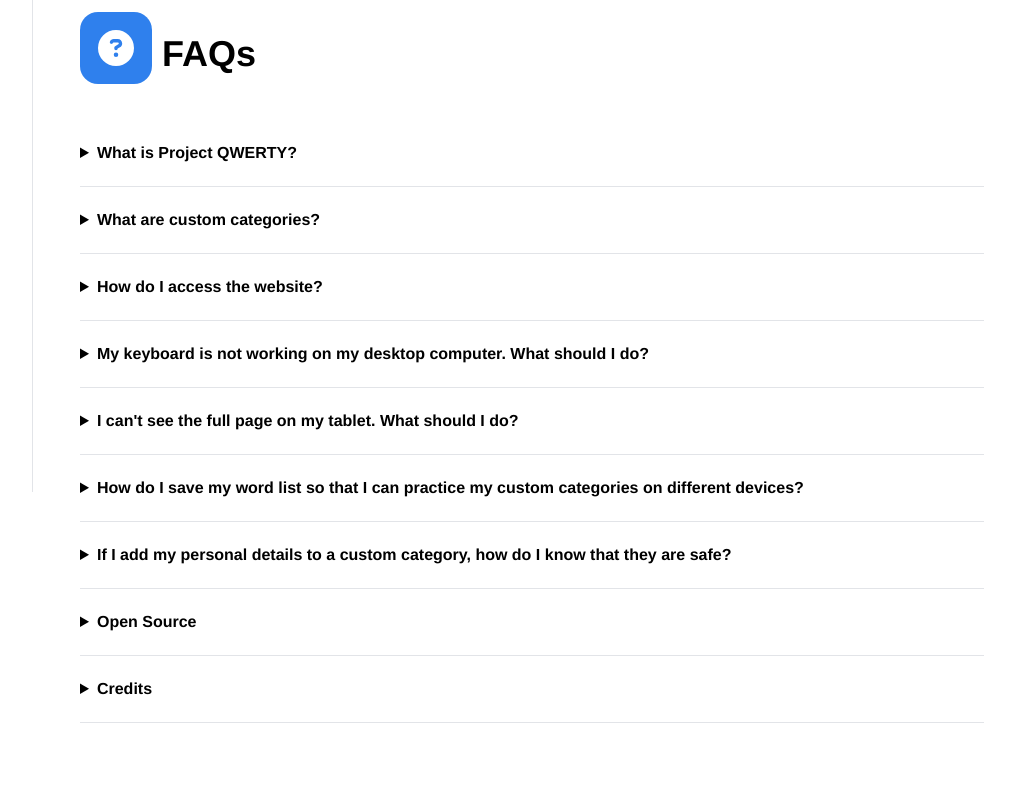
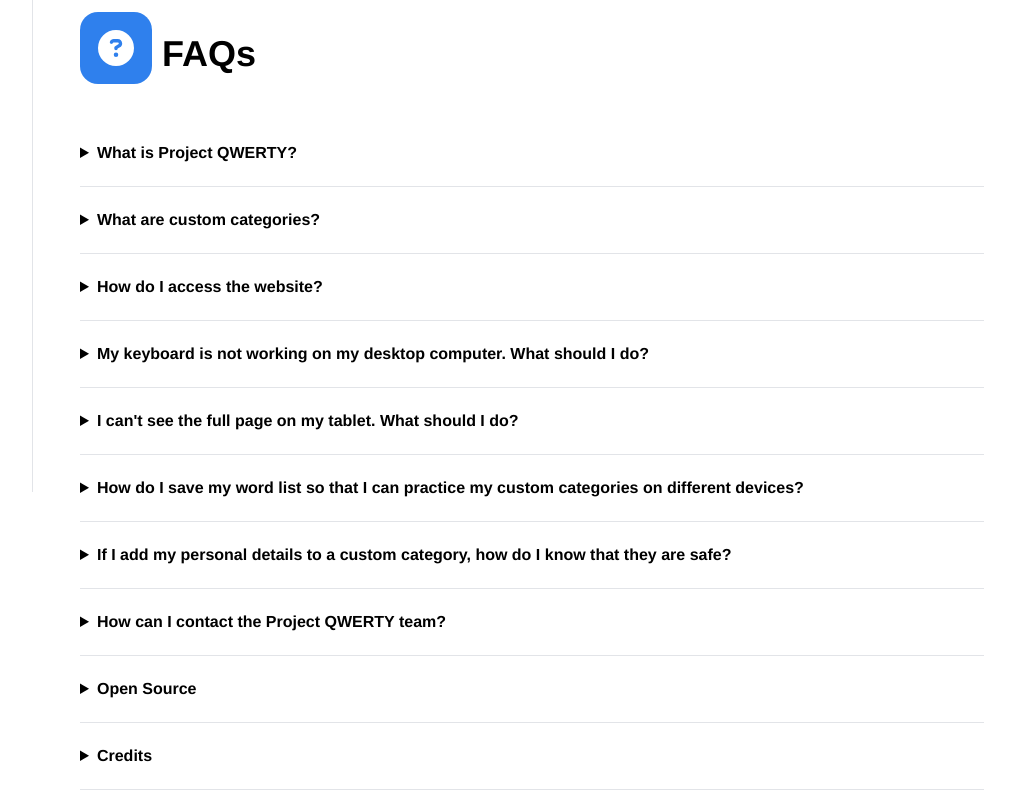
Before and after one commit to project-qwerty/project-qwerty, a Vue app: page /about in a window 1280 px wide. Shown: the part 308-1108 px from the top of the page, without its empty margins (248-1263 px from the left). Built offline with nearby package versions, Linux system fonts and the light colour scheme.

Commit message:
add contact details

```diff
--- a/src/views/About.vue
+++ b/src/views/About.vue
@@ -54,6 +54,12 @@
         <p>Your custom categories are always kept <strong>on your device</strong>. They are <strong>never</strong> shared with the Project QWERTY team or anyone else.</p>
       </CollapsibleSection>
 
+      <CollapsibleSection summary="How can I contact the Project QWERTY team?" >
+        <p>You can email us at <a href="mailto:projectqwerty2020@gmail.com">projectqwerty2020@gmail.com</a>. We'd love to hear from you!</p>
+
+        <p>Let us know about your experience with the app, any comments or suggestions you might have, or if you think you've found a problem with the website.</p>
+      </CollapsibleSection>
+
       <CollapsibleSection summary="Open Source" >
         <p>Project QWERTY is <strong>open source</strong> software. The source code is available on <a href="https://github.com/project-qwerty/project-qwerty">GitHub</a>.</p>
       </CollapsibleSection>
```
